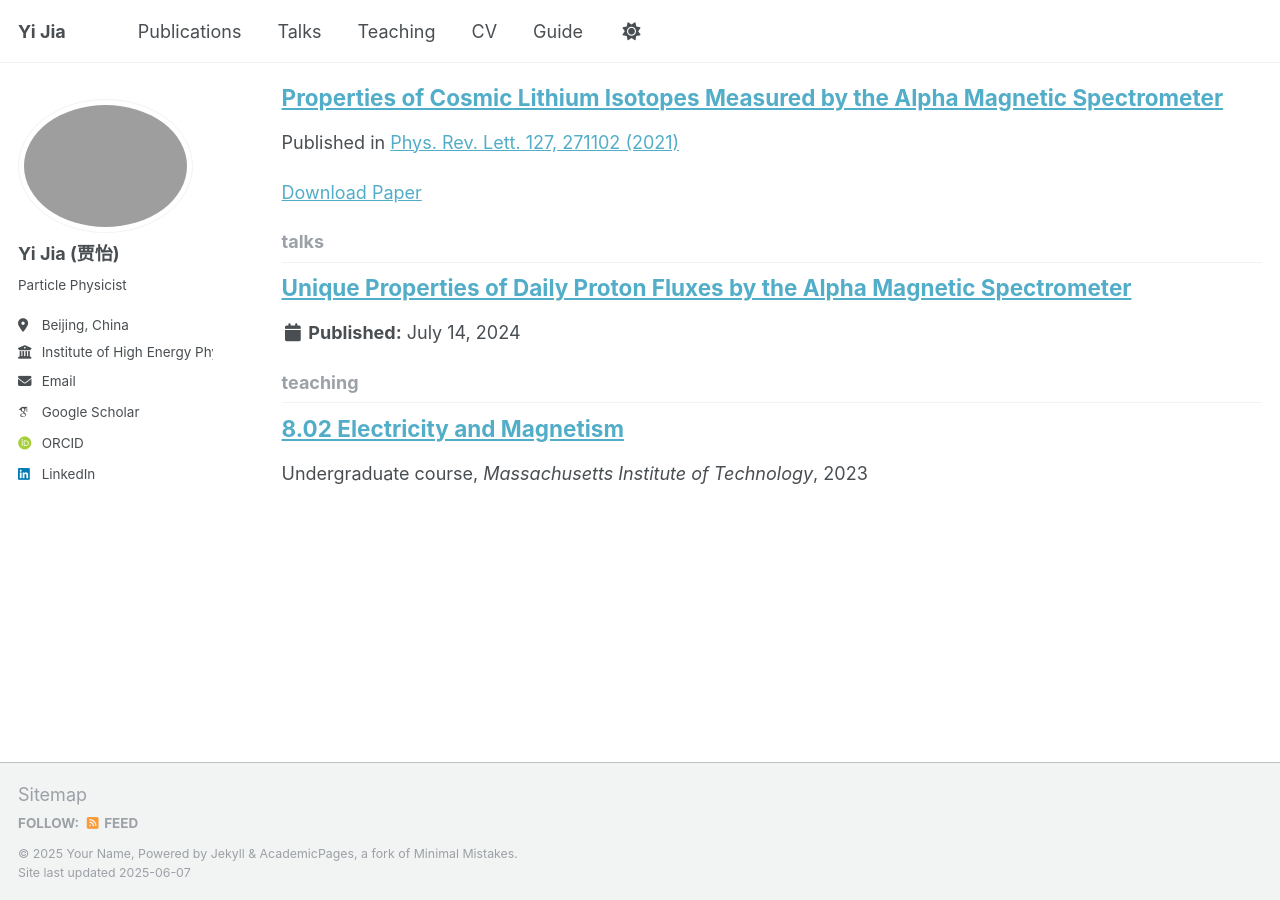
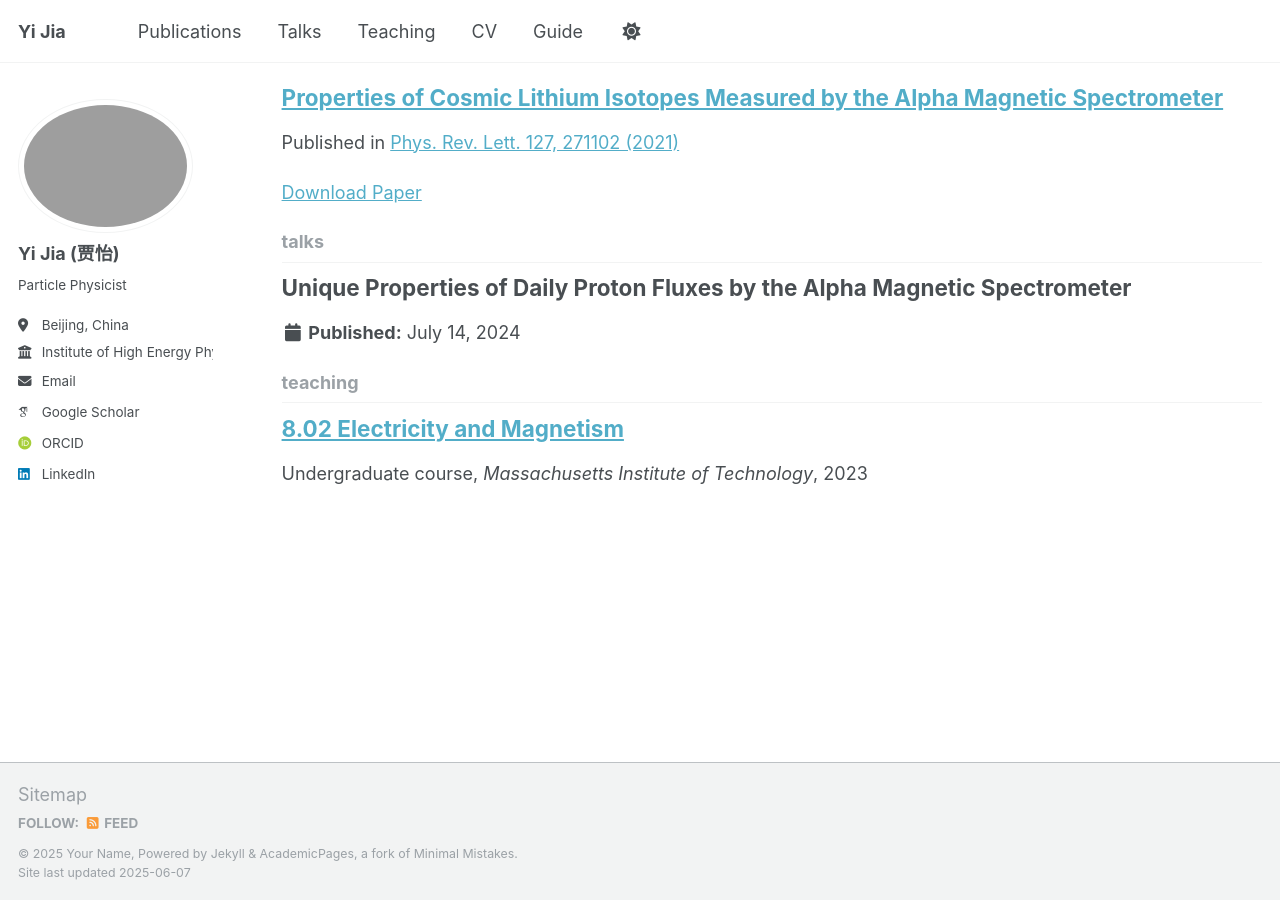
Before and after one commit to yijia-hep/yijia-hep, a Jekyll site: the page built from _pages/collection-archive.html, in a window 1280 px wide and 900 px high, scrolled down 1599 px. Built offline with Jekyll 4.4.1, drawn with Linux system fonts in a browser that asks for light colours; some web fonts are replaced.

Commit message:
no messega

```diff
--- a/_includes/archive-single.html
+++ b/_includes/archive-single.html
@@ -27,7 +27,9 @@
     {% endif %}
 
     <h2 class="archive__item-title" itemprop="headline">
-      {% if post.link %}
+      {% if post.collection == 'talks' %}
+      {{ title }}
+      {% elsif post.link %}
         <a href="{{ post.link }}">{{ title }}</a> <a href="{{ base_path }}{{ post.url }}" rel="permalink"><i class="fa fa-link" aria-hidden="true" title="permalink"></i><span class="sr-only">Permalink</span></a>
       {% else %}
         <a href="{{ base_path }}{{ post.url }}" rel="permalink">{{ title }}</a>
```
Also changed, not shown: 1 other file.
